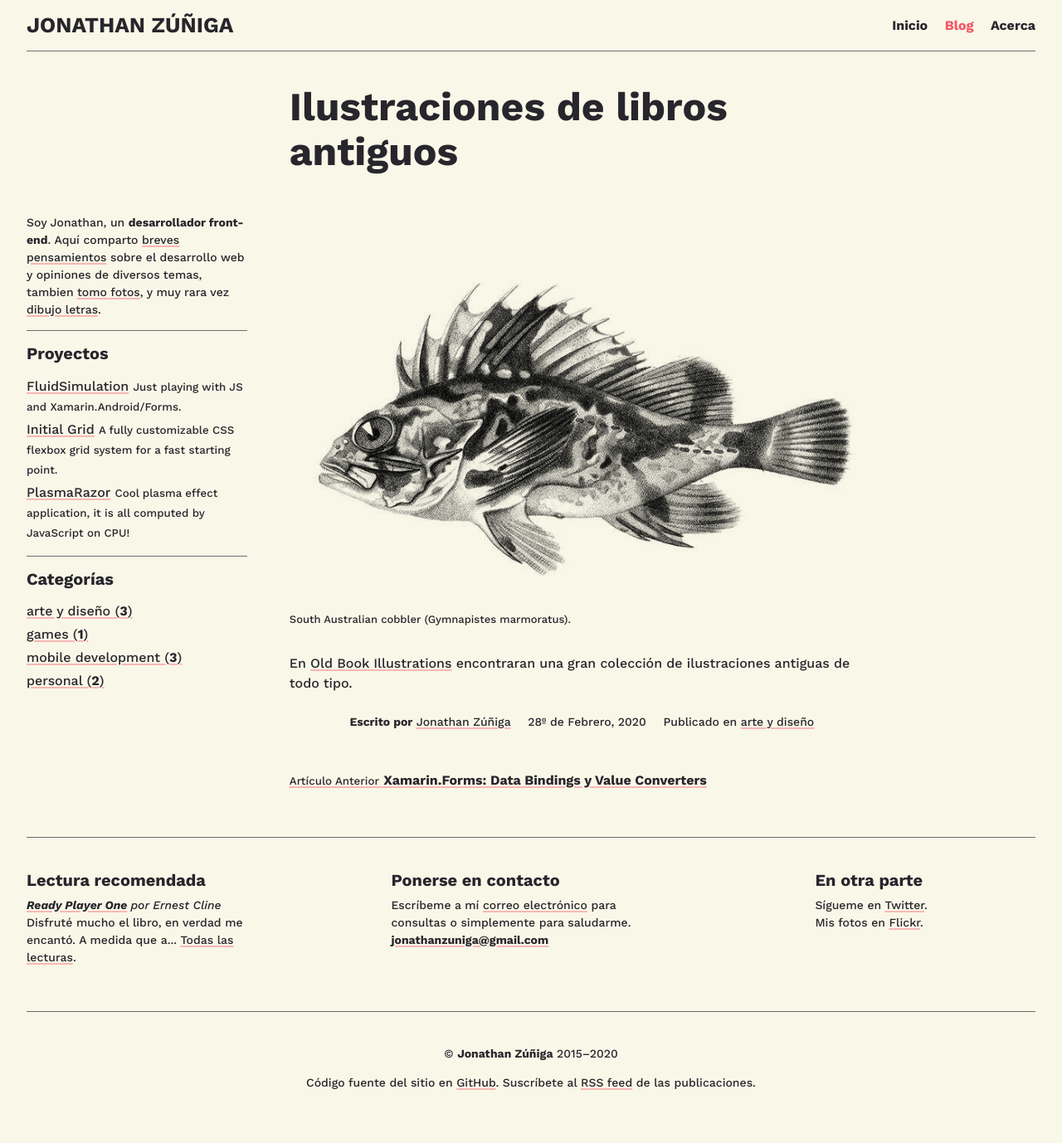
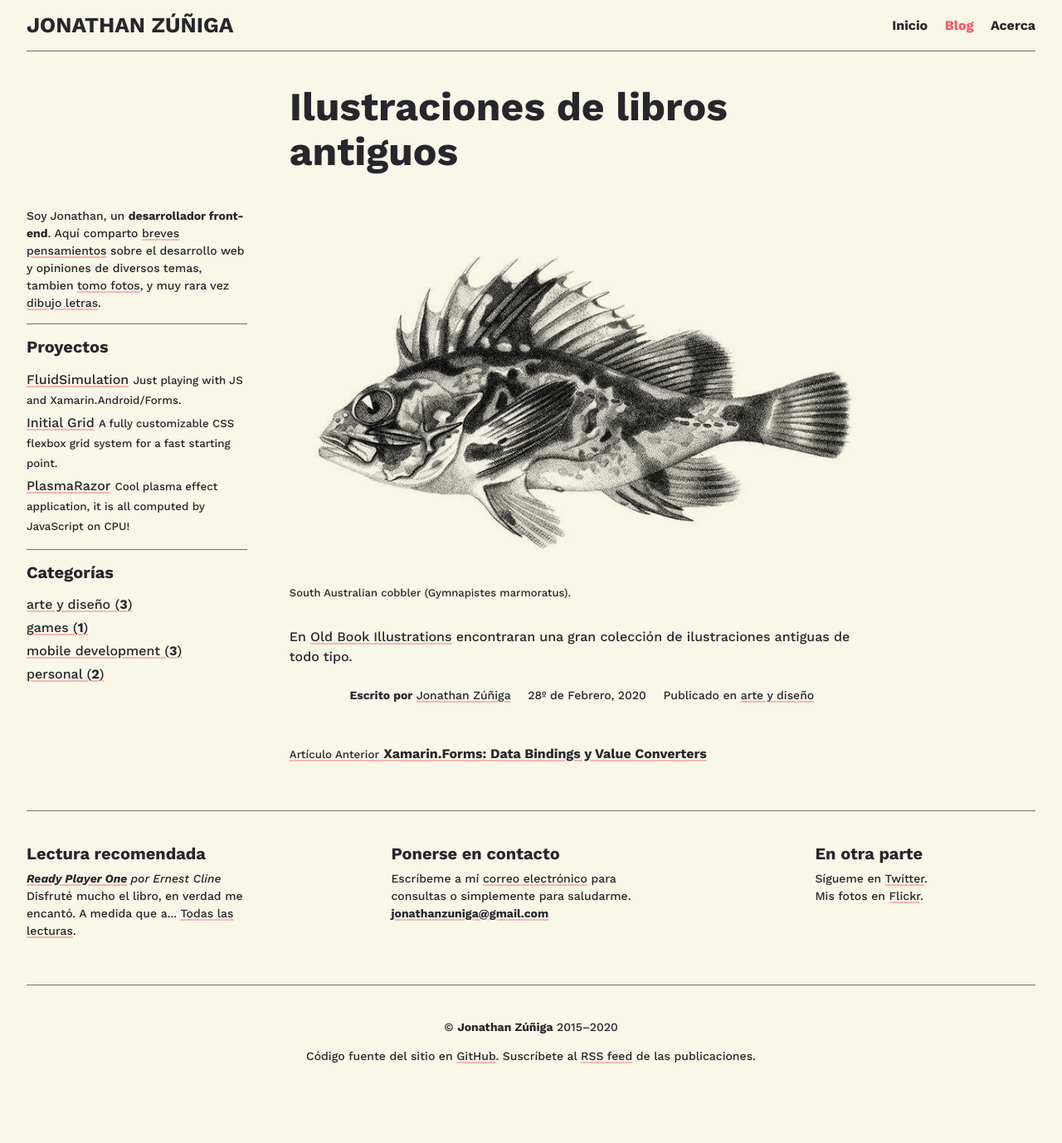
Before and after one commit to jonathanzuniga/jonathanzuniga.github.io, a Jekyll site: the page built from _posts/2020-02-28-ilustraciones-de-libros-antiguos.md, in a window 1280 px wide. Shown: the whole page at 83% size. Built offline with Jekyll 4.4.1, drawn with Linux system fonts in a browser that asks for light colours; after the commit the page ends 1346 px from its top, so only the background shows below that.

Commit message:
quitar comentarios de intro, margin top 0 en 1er figure de los posts

```diff
--- a/_includes/introduction.html
+++ b/_includes/introduction.html
@@ -15,17 +15,13 @@
     </p>
     <hr />
 </div>
-{% elsif page.layout == 'post' or page.layout == 'page' %}
-<!-- check summary -->
-{% if page.summary %}
+{% elsif page.layout == 'post' or page.layout == 'page' %} {% if page.summary %}
 <div class="intro-body">
     <p>
         {{ page.summary }}
     </p>
 </div>
-{% endif %}
-<!-- end - check summary -->
-{% endif %}
+{% endif %} {% endif %}
 
 <!-- --- -->
 
--- a/_sass/_layout.scss
+++ b/_sass/_layout.scss
@@ -84,6 +84,12 @@ body {
         margin-bottom: $space-sm;
     }
 
+    &__content {
+        figure:first-child {
+            margin-top: 0;
+        }
+    }
+
     &__footer {
         font-size: $font-size-sm;
     }
@@ -101,9 +107,9 @@ body {
 }
 
 .sidebar {
-    &__about {
-        margin-top: $space-sm;
-    }
+    // &__about {
+    //     margin-top: $space-sm;
+    // }
 
     &__list {
         a {
--- a/_sass/_reset.scss
+++ b/_sass/_reset.scss
@@ -253,16 +253,16 @@ blockquote {
 
     p {
         &:first-child::before {
+            color: $color-neutral-dark-30;
             content: open-quote;
-            color: $color-neutral-dark-30;
         }
 
         &:last-child {
             margin-bottom: 0;
 
             &::after {
+                color: $color-neutral-dark-30;
                 content: close-quote;
-                color: $color-neutral-dark-30;
             }
         }
     }
```
